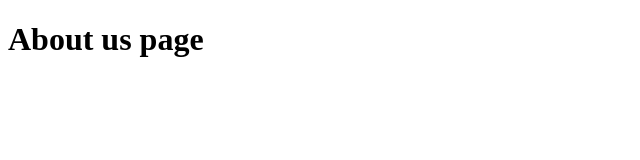
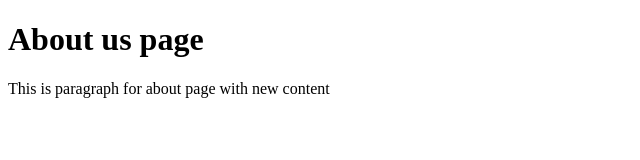
Before and after one commit to Bimalyadav9159/githubtuts, a plain HTML site: page about.html in a window 1280 px wide. Shown: the whole page, without its empty margins (0-640 px from the left). Drawn offline with Linux system fonts and the light colour scheme.

Commit message:
Update about.html
new paragraph about page

```diff
--- a/about.html
+++ b/about.html
@@ -7,5 +7,6 @@
 </head>
 <body>
     <h1>About us page</h1>
+    <p>This is paragraph for about page with new content </p>
 </body>
 </html>
```
